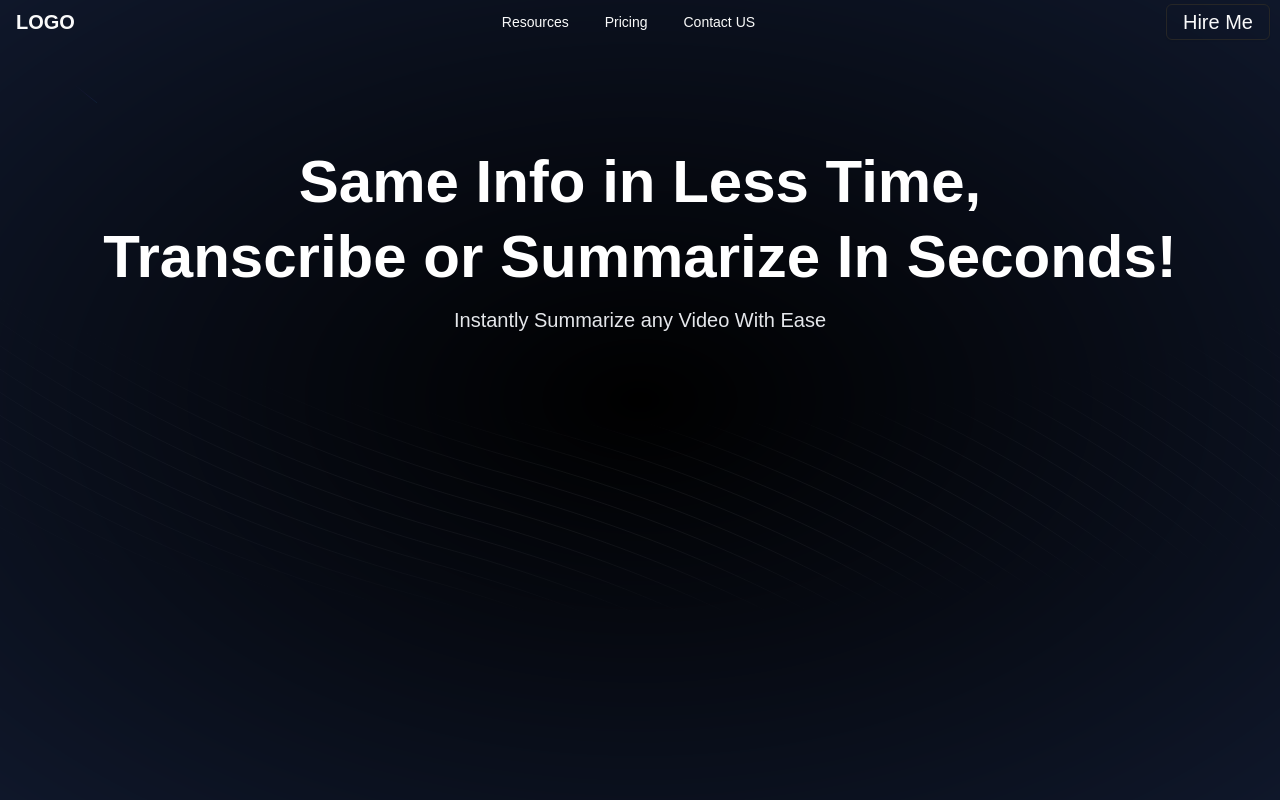
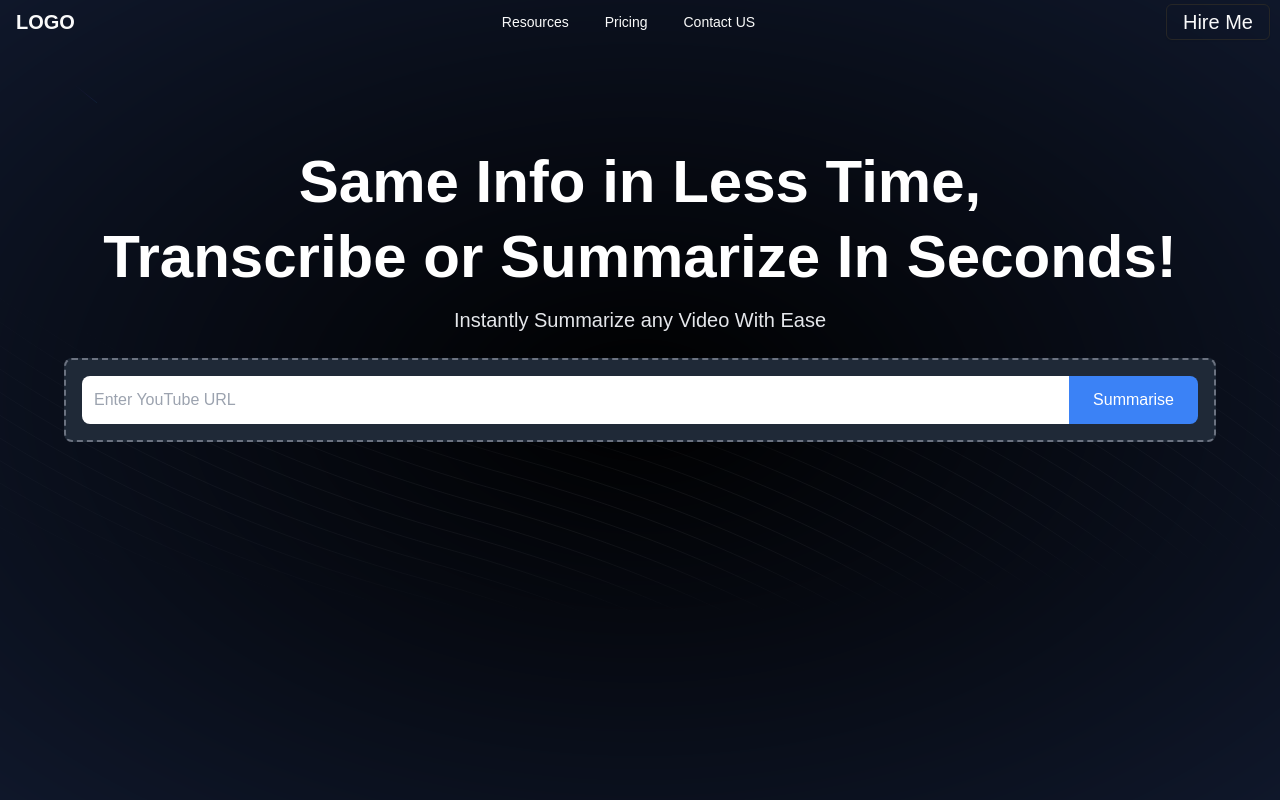
Before and after one commit to sandeshapparala/yt-gpt, a Next.js app: page / in a window 1280 px wide. Built offline with nearby package versions, Linux system fonts and the light colour scheme.

Commit message:
Created Input form and its functionalities.
Created the input form and Included in the Homepage.
Url redirects to the Video Page.

```diff
--- a/app/page.tsx
+++ b/app/page.tsx
@@ -1,5 +1,6 @@
 import React from 'react'
 import {BackgroundBeams} from "@/components/ui/background-beams";
+import InputForm from "@/components/InputForm";
 
 const HomePage = () => {
     return (
@@ -18,6 +19,7 @@ const HomePage = () => {
                         Instantly Summarize any Video With Ease
                     </p>
                 </div>
+                <InputForm/>
             </div>
         </div>
     )
--- /dev/null
+++ b/components/InputForm.tsx
@@ -0,0 +1,44 @@
+// components/InputForm.tsx
+'use client';
+
+import {useState} from 'react';
+import {useRouter} from 'next/navigation';
+// import {Input} from "@/components/ui/input";
+import {Button} from "@/components/ui/button";
+
+
+const InputForm = () => {
+    const [url, setUrl] = useState('');
+    const router = useRouter();
+
+    const extractVideoId = (url: string) => {
+        const regex = /(?:v=|\/)([0-9A-Za-z_-]{11}).*/;
+        const match = url.match(regex);
+        return match ? match[1] : null;
+    };
+
+    const handleSubmit = (e: React.FormEvent) => {
+        e.preventDefault();
+        const videoId = extractVideoId(url);
+        if (videoId) {
+            router.push(`/video/${videoId}`);
+        } else {
+            alert('Please enter a valid YouTube URL');
+        }
+    };
+
+    return (
+        <form onSubmit={handleSubmit} className="flex items-center border-2 border-dashed border-gray-500 p-4 rounded-lg bg-gray-800 w-full max-w-6xl mx-auto mt-6">
+            <input
+                type="text"
+                placeholder="Enter YouTube URL"
+                value={url}
+                onChange={(e) => setUrl(e.target.value)}
+                className="flex-grow p-3 text-black rounded-l-lg outline-none w-full "
+            />
+            <button type="submit" className={"bg-blue-500 text-white px-6 py-3 rounded-r-lg hover:bg-blue-600 active:bg-blue-700 transition-all duration-300 ease-in-out"}>Summarise</button>
+        </form>
+    );
+};
+
+export default InputForm;
```
